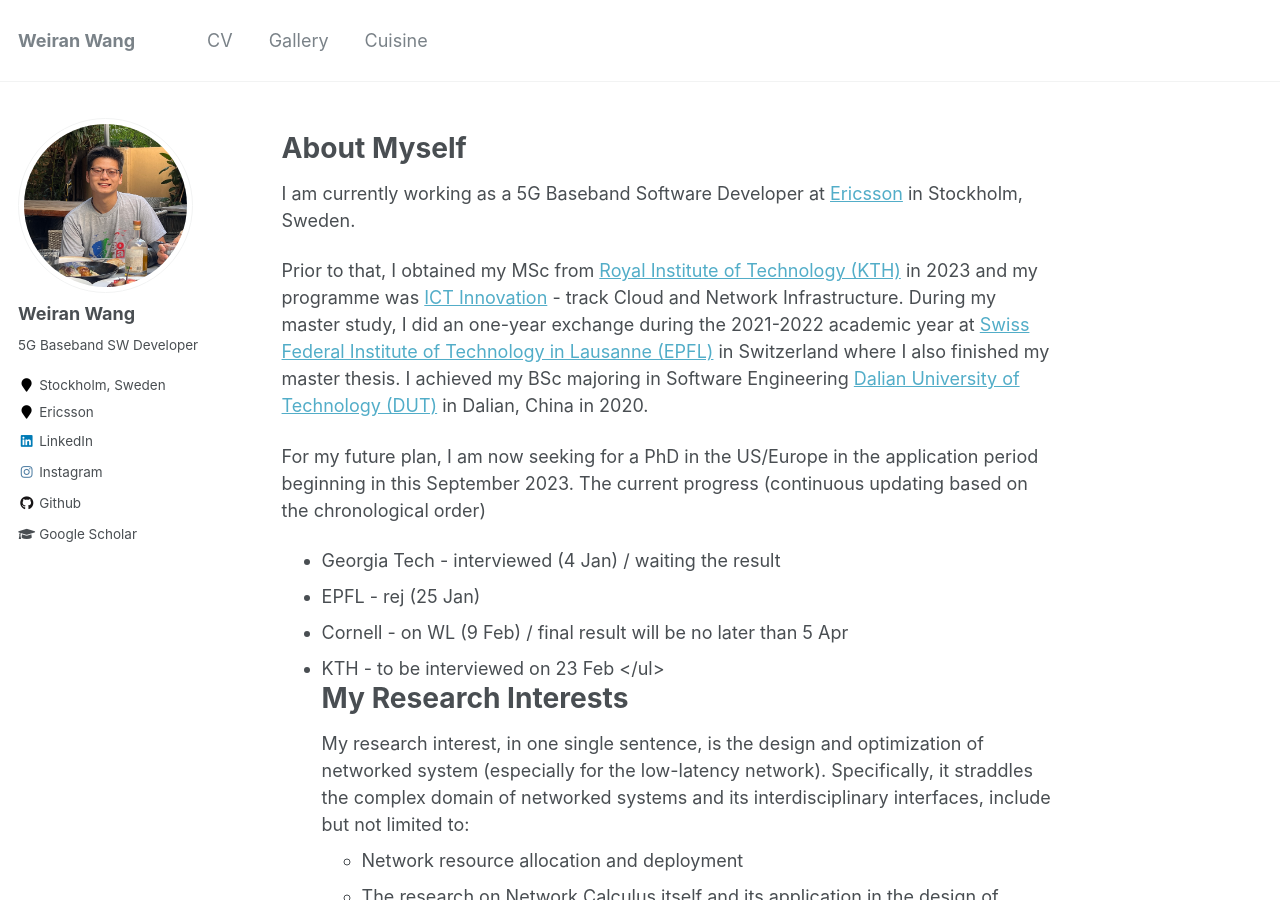
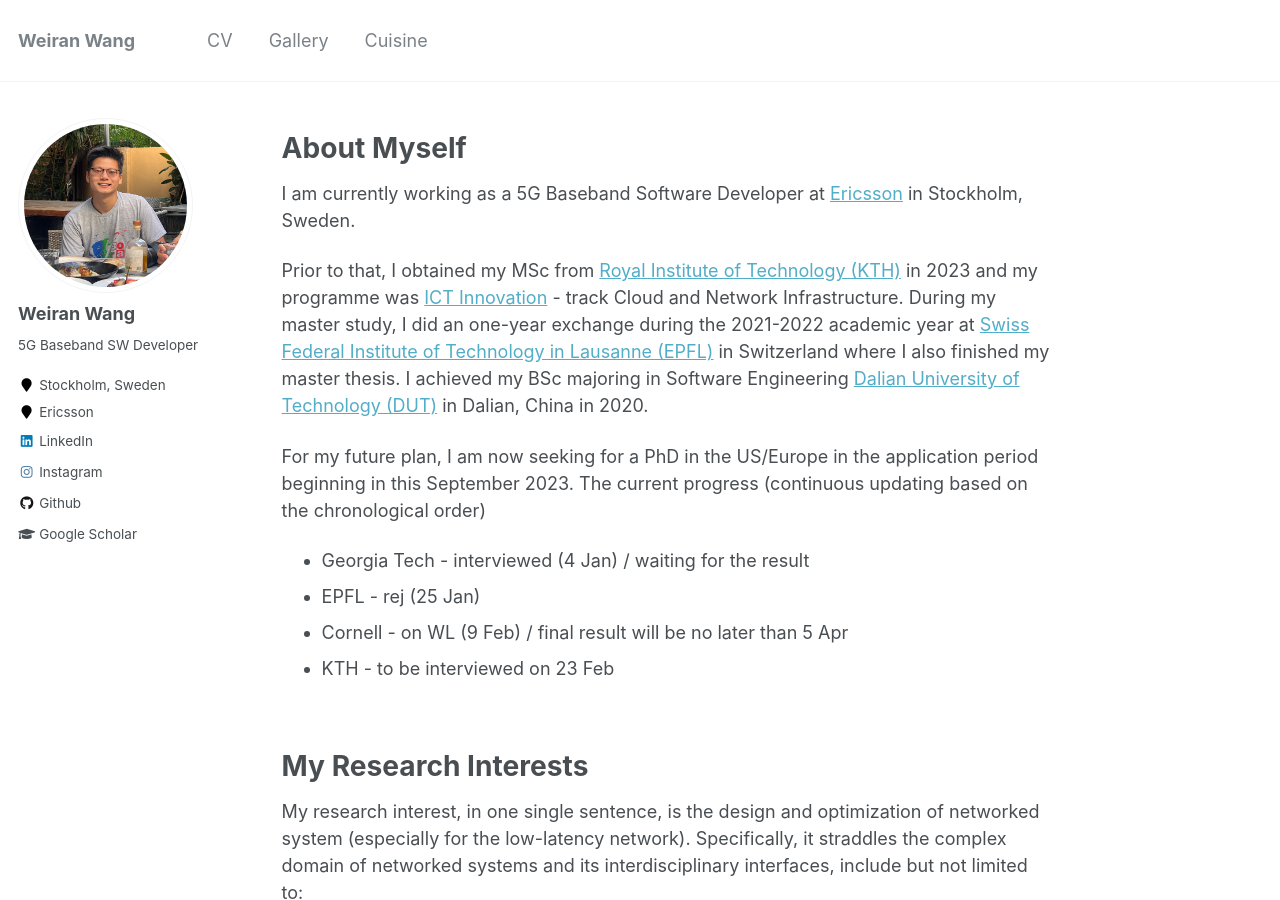
Before and after one commit to wangweiran0129/wangweiran0129.github.io, a Jekyll site: the page built from _pages/about.md, in a window 1280 px wide and 900 px high. Built offline with Jekyll 4.4.1, drawn with Linux system fonts in a browser that asks for light colours.

Commit message:
Fix some bugs on the about page

```diff
--- a/_pages/about.md
+++ b/_pages/about.md
@@ -16,11 +16,12 @@
 For my future plan, I am now seeking for a PhD in the US/Europe in the application period beginning in this September 2023.
 The current progress (continuous updating based on the chronological order)
 <ul id="application_status">
-  <li> Georgia Tech - interviewed (4 Jan) / waiting the result
-  <li> EPFL - rej (25 Jan)
-  <li> Cornell - on WL (9 Feb) / final result will be no later than 5 Apr
-  <li> KTH - to be interviewed on 23 Feb
+  <li>Georgia Tech - interviewed (4 Jan) / waiting for the result</li>
+  <li>EPFL - rej (25 Jan)</li>
+  <li>Cornell - on WL (9 Feb) / final result will be no later than 5 Apr</li>
+  <li>KTH - to be interviewed on 23 Feb</li>
 </ul>
+<br>
 
 <h1>My Research Interests</h1>
 My research interest, in one single sentence, is the design and optimization of networked system (especially for the low-latency network). Specifically, it straddles the complex domain of networked systems and its interdisciplinary interfaces, include but not limited to:
@@ -30,9 +31,12 @@
  <li> The application of machine learning and game theory in the optimization of networked systems </li>
  <li> Telecom areas including 5G RAN and Cloud RAN (Now, I am working on the virtualized digital unit in uplink control plane)</li>
 </ul>
+<br>
 
 <h1>Do I really love my research direction?</h1>
 When I was young, I harbored dreams of becoming a pilot or aircraft designer, but my high myopia made this path unattainable. However, this setback led me to find a different kind of ‘cloud’ to contribute to - cloud computing. Emotionally, I see parallels between cloud computing and airplanes: both serve as carriers, transporting passengers or network packets from sources to destinations. My curiosity extends beyond the technicalities of the human element - how these journeys impact people’s lives and emotions. I recall a poignant moment on a flight where a passenger behind me wept over a relative’s health issue. It was then that I wished I could have the ability to build faster networked systems, capable of conveying human sentiments and concerns more swiftly. This experience fueled my aspiration for cloud computing to evolve beyond a mere technological marvel. I envision it as a medium that not only enhances efficiency but also connects and empathizes with human emotions.
+<br>
+<br>
 
 <h1>Fun Facts</h1>
 <ul id="fun_facts">
@@ -50,6 +54,5 @@
       <li><a href="https://www.youtube.com/watch?v=ji5_MqicxSo">The brick walls are not there to keep us out. The brick walls are there to give us a chance to show how badly we want something!</a></li>
     </ul>
   </li>
-
 </ul>
 <br>
```
